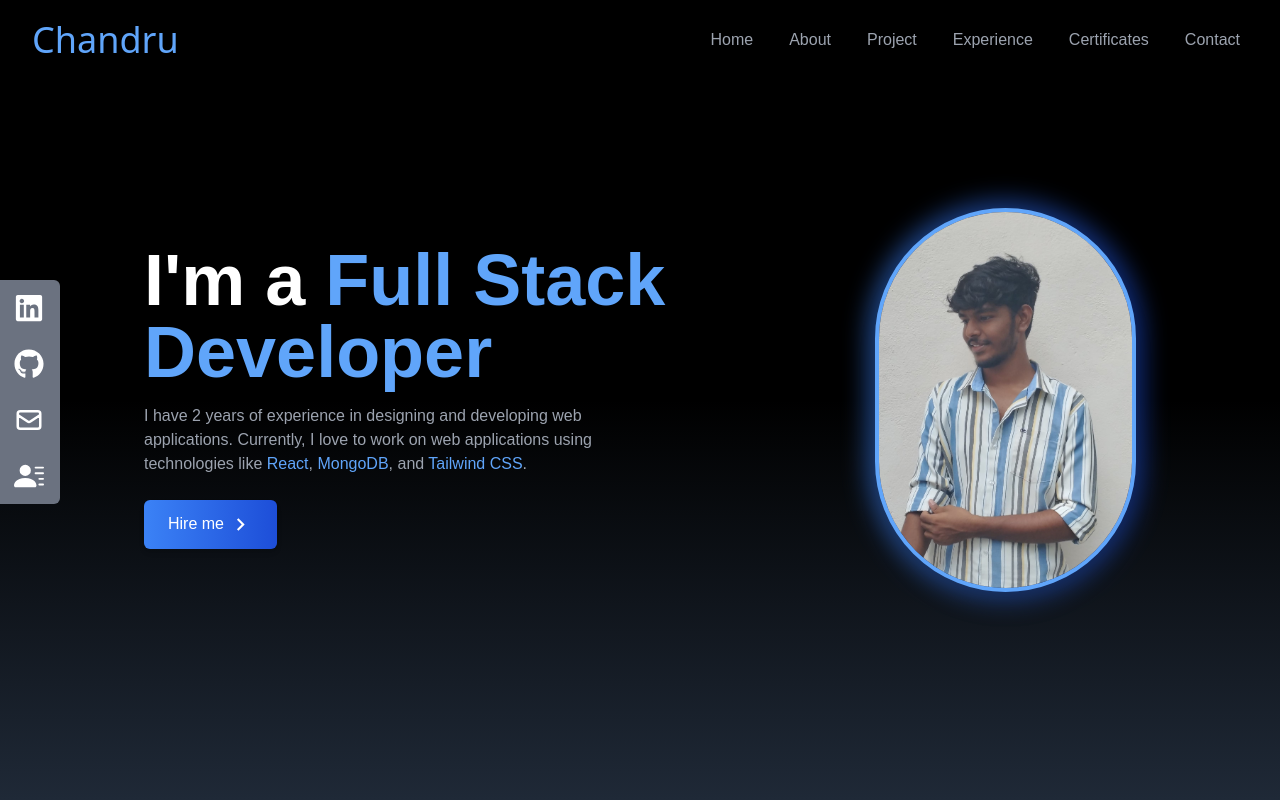
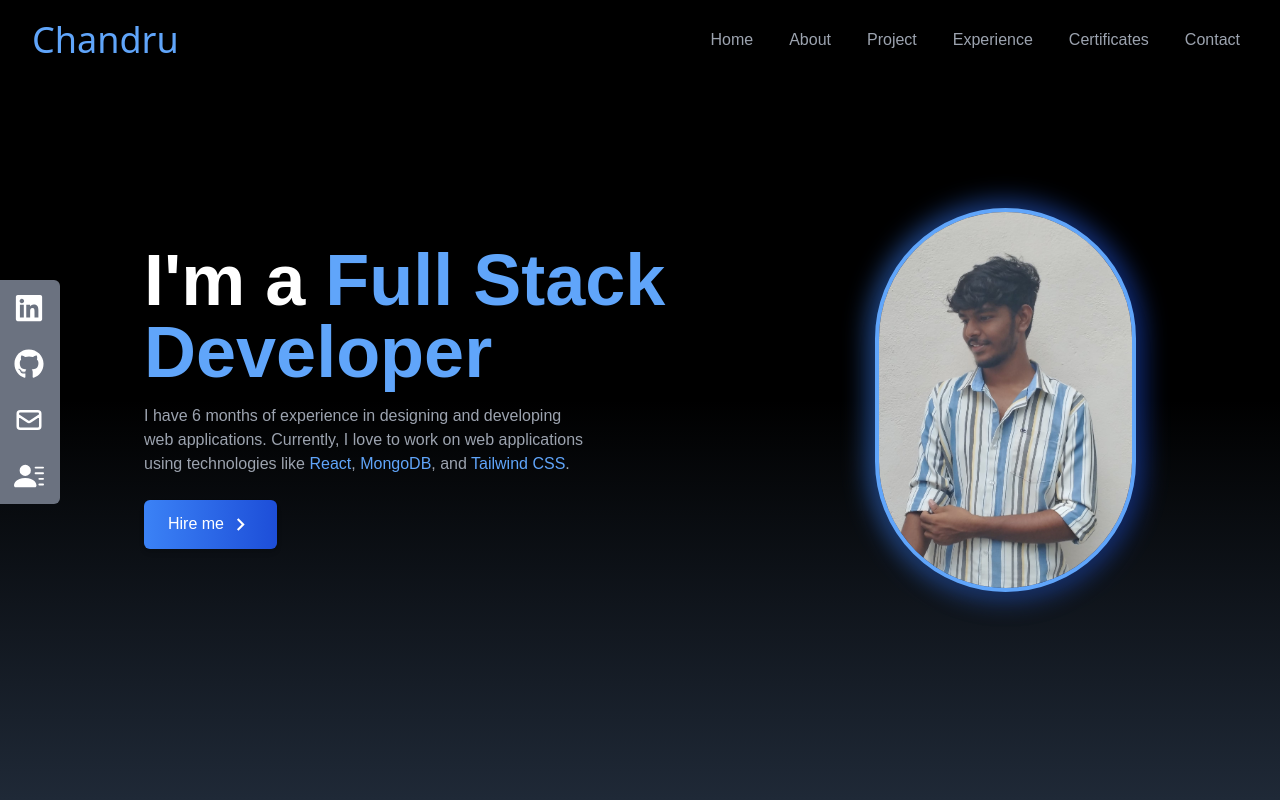
Before and after one commit to chandru1227/chandruarchunan-portfolio, a React (Create React App) app: page / in a window 1280 px wide. Shown: the top 800 px of the page. Built offline with nearby package versions, Linux system fonts and the light colour scheme; the HTML template or start-up script is replaced by a standard one; a web font is replaced by a local one.

Commit message:
Update Home.jsx

```diff
--- a/src/components/Home.jsx
+++ b/src/components/Home.jsx
@@ -19,7 +19,7 @@ export const Home = () => {
 
           <div className='animate-fadeIn' style={{animationDelay: '0.5s'}}>
             <p className='text-gray-400 py-4 max-w-md'>
-              I have 2 years of experience in designing and developing web applications.
+              I have 6 months of experience in designing and developing web applications.
               Currently, I love to work on web applications using technologies like
               <span className='text-blue-400'> React</span>,
               <span className='text-blue-400'> MongoDB</span>, and
```
